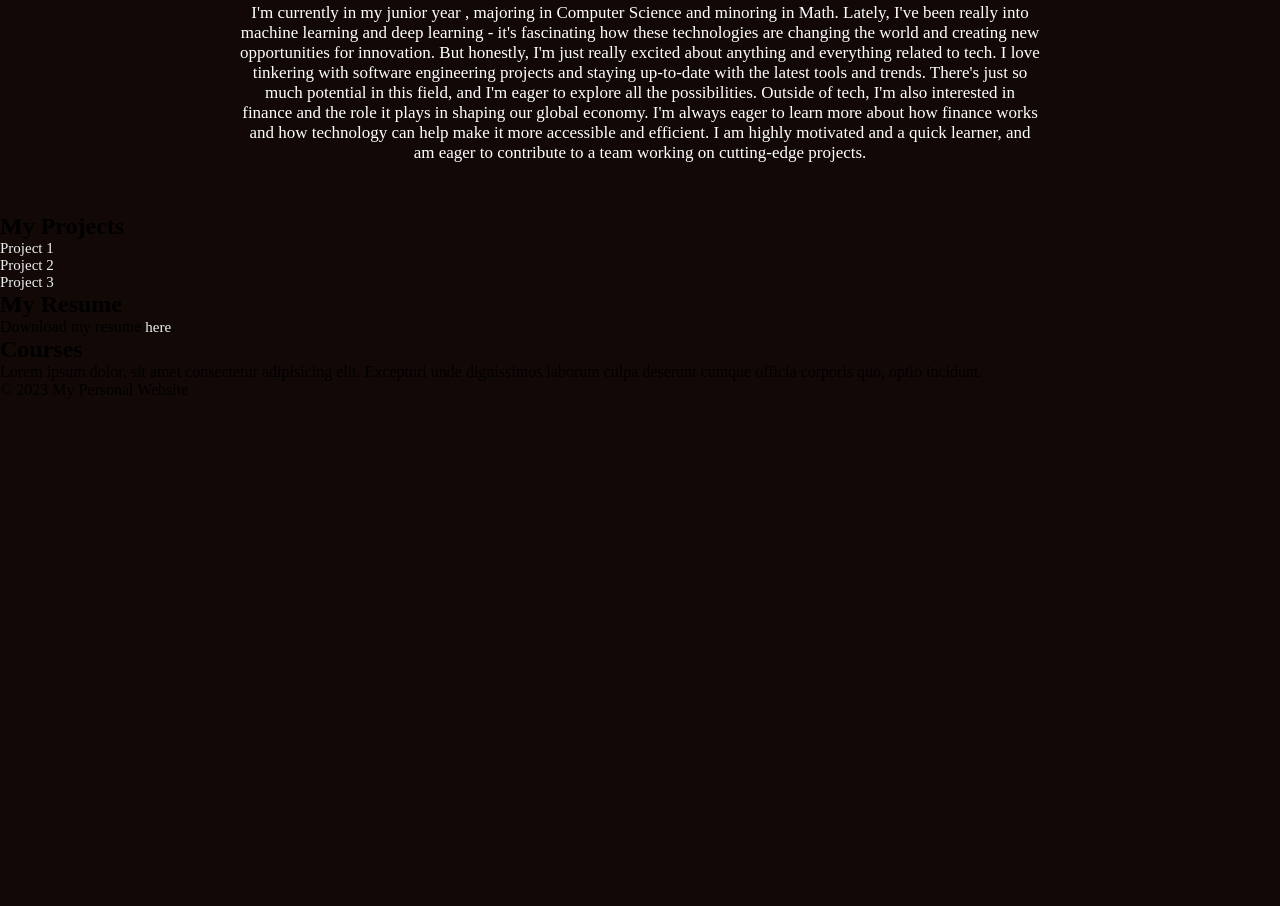
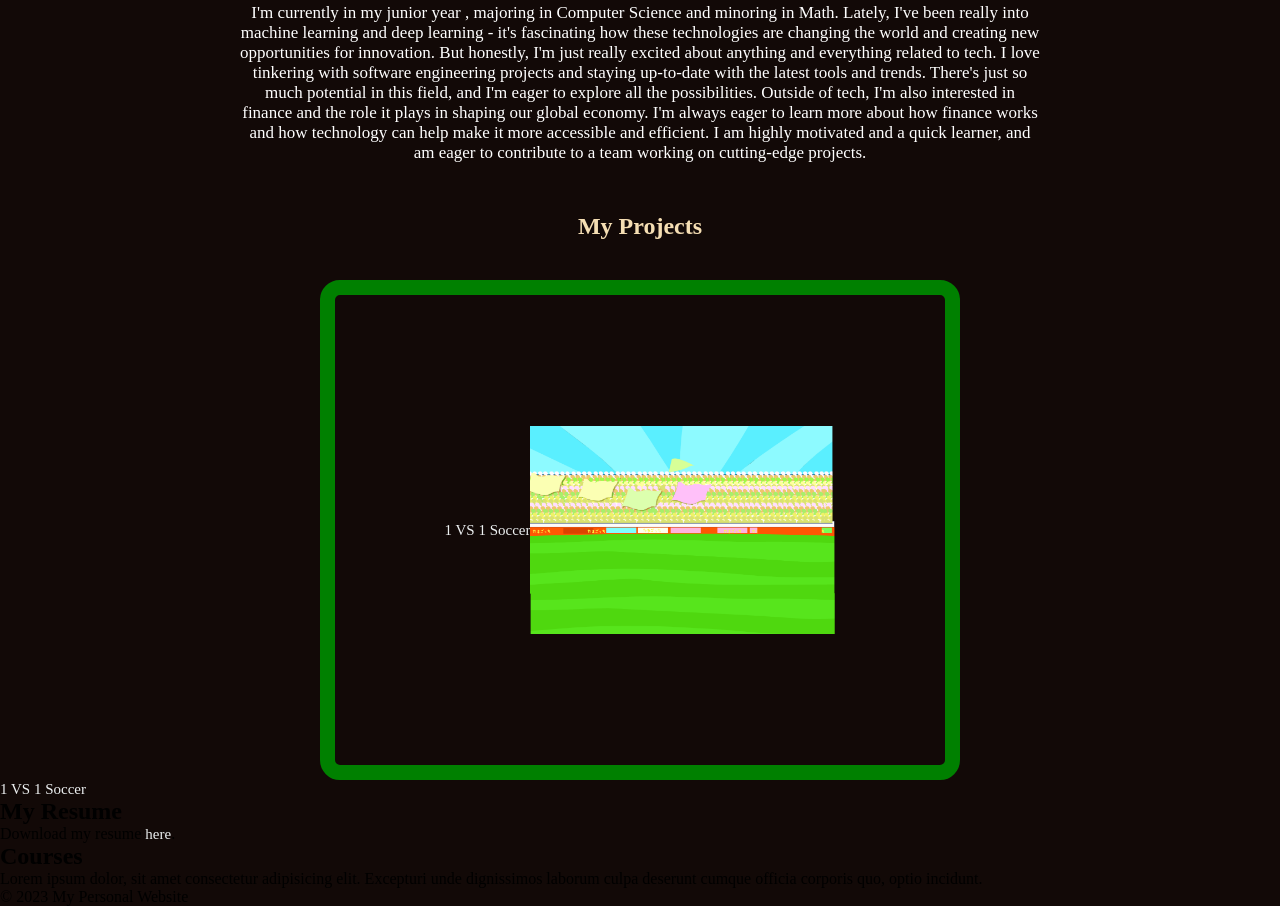
Before and after one commit to bokharim24/Portfolio, a plain HTML site: page prof.html in a window 1280 px wide. Shown: the part 211-1117 px from the top of the page. Before the commit the page ends 800 px from the top, so only its background shows below. Drawn offline with Linux system fonts and the light colour scheme.

Commit message:
worked on projects

```diff
--- a/prof.html
+++ b/prof.html
@@ -27,13 +27,17 @@
         <p>I'm currently in my junior year , majoring in Computer Science and minoring in Math. Lately, I've been really into machine learning and deep learning - it's fascinating how these technologies are changing the world and creating new opportunities for innovation. But honestly, I'm just really excited about anything and everything related to tech. I love tinkering with software engineering projects and staying up-to-date with the latest tools and trends. There's just so much potential in this field, and I'm eager to explore all the possibilities. Outside of tech, I'm also interested in finance and the role it plays in shaping our global economy. I'm always eager to learn more about how finance works and how technology can help make it more accessible and efficient. I am highly motivated and a quick learner, and am eager to contribute to a team working on cutting-edge projects.</p>
       </section>
 
-    <section id="projects">
+    <section class="projects">
     <h2>My Projects</h2>
-    <ul>
-        <li><a href="#">Project 1</a></li>
-        <li><a href="#">Project 2</a></li>
-        <li><a href="#">Project 3</a></li>
-    </ul>
+
+        <div class="project_a">
+            <a href="#">1 VS 1 Soccer</a>
+            <img src="resources/finalPitch.png" alt="soccer_background">
+        </div>
+
+        <div class="project_b">
+            <a href="#">1 VS 1 Soccer</a>
+        </div>
     </section>
 
     <section id="resume">
--- a/style.css
+++ b/style.css
@@ -3,6 +3,7 @@
     padding: 0;
     box-sizing: border-box;
     background-color: #120907;
+    /* background-color: white; */
 }
 
 header{
@@ -100,3 +101,34 @@ nav ul li{
     width: 800px;
     /* margin-left: 290px; */
 }
+
+.projects h2{
+    color: wheat;
+    text-align: center;
+    margin-bottom: 40px;
+}
+
+.project_a{
+    margin-top: 30px;
+    display: flex;
+    justify-content: center;
+    border: 15px solid green;
+    border-radius: 20px;
+    width: 50%;
+    align-items: center;
+    height: 500px;
+    align-self: center;
+    margin: auto;
+
+
+
+
+}
+
+.project_a img{
+    width: 50%;
+}
+
+.project_a a{
+    /* color: pink; */
+}
```
Also changed, not shown: resources/finalPitch.png (added).
